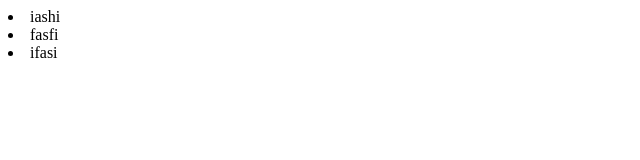
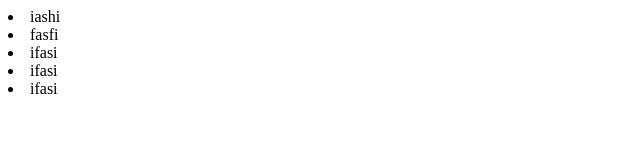
Before and after one commit to cl66/test001, a plain HTML site: page index.html in a window 1280 px wide. Shown: the full height of the page, 0-640 px from the left. Drawn offline with Linux system fonts and the light colour scheme.

Commit message:
这是合并add与commit操作

```diff
--- a/index.html
+++ b/index.html
@@ -9,6 +9,8 @@
     <li>iashi</li>
     <li>fasfi</li>
     <li>ifasi</li>
+    <li>ifasi</li>
+    <li>ifasi</li>
 </div>
 </body>
 </html>
```
Also changed, not shown: 11.txt.
